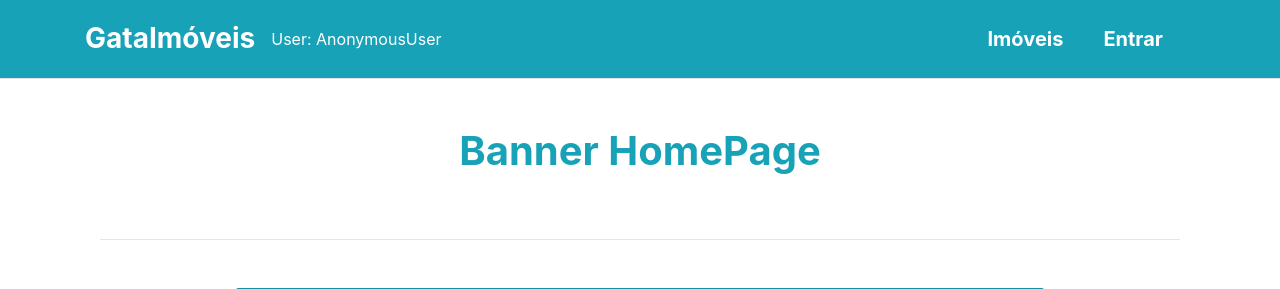
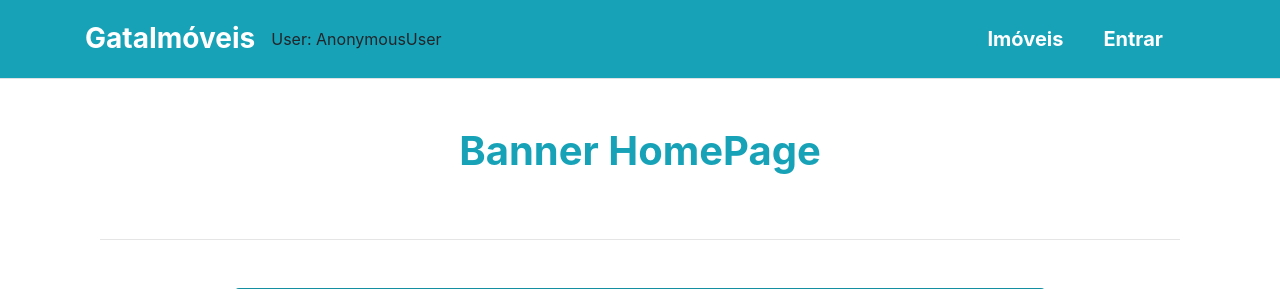
Before and after one commit to diegobers/z-ecommerce-imoveis, a Django app: page / in a window 1280 px wide. Shown: the top 289 px of the page. Run offline with Django 3.2, Linux system fonts and the light colour scheme; data that the repository does not hold is empty.

Commit message:
Add files via upload

```diff
--- a/templates/navbar.html
+++ b/templates/navbar.html
@@ -1,10 +1,10 @@
-<nav class='navbar navbar-expand-sm py-3 border-bottom text-white bg-info'>
+<nav class='navbar navbar-expand-sm py-3 border-bottom bg-info navbar-light'>
   <div class='container'>
     <a href="{% url 'home' %}" class='navbar-brand text-white'>
       <span class='font-weight-bold h3'>GataImóveis</span>
     </a>
     <button class='navbar-toggler' data-toggle='collapse' data-target='#navbarCollapse'>
-      <span class='navbar-toggler-icon btn btn-outline-light'> </span>
+      <span class='navbar-toggler-icon'> </span>
     </button>
     <div class='collapse navbar-collapse' id='navbarCollapse'>
 
```
